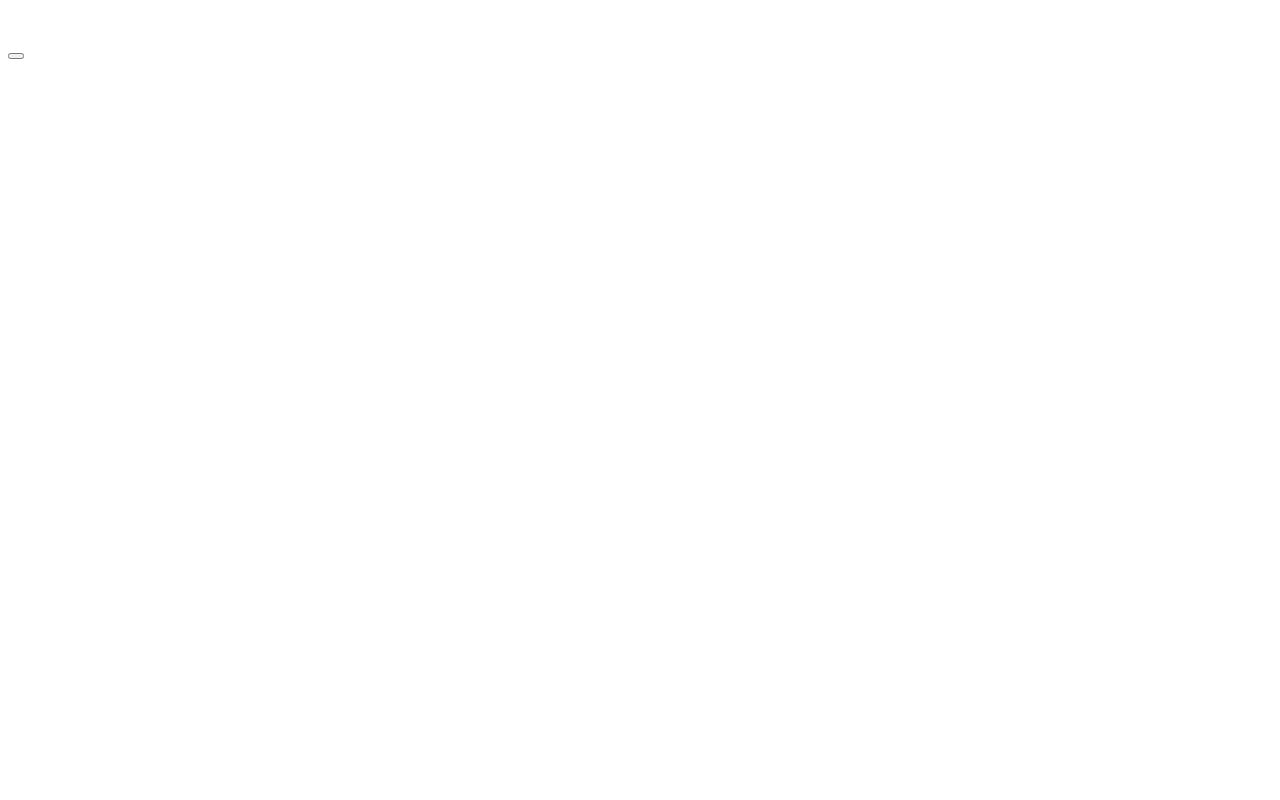
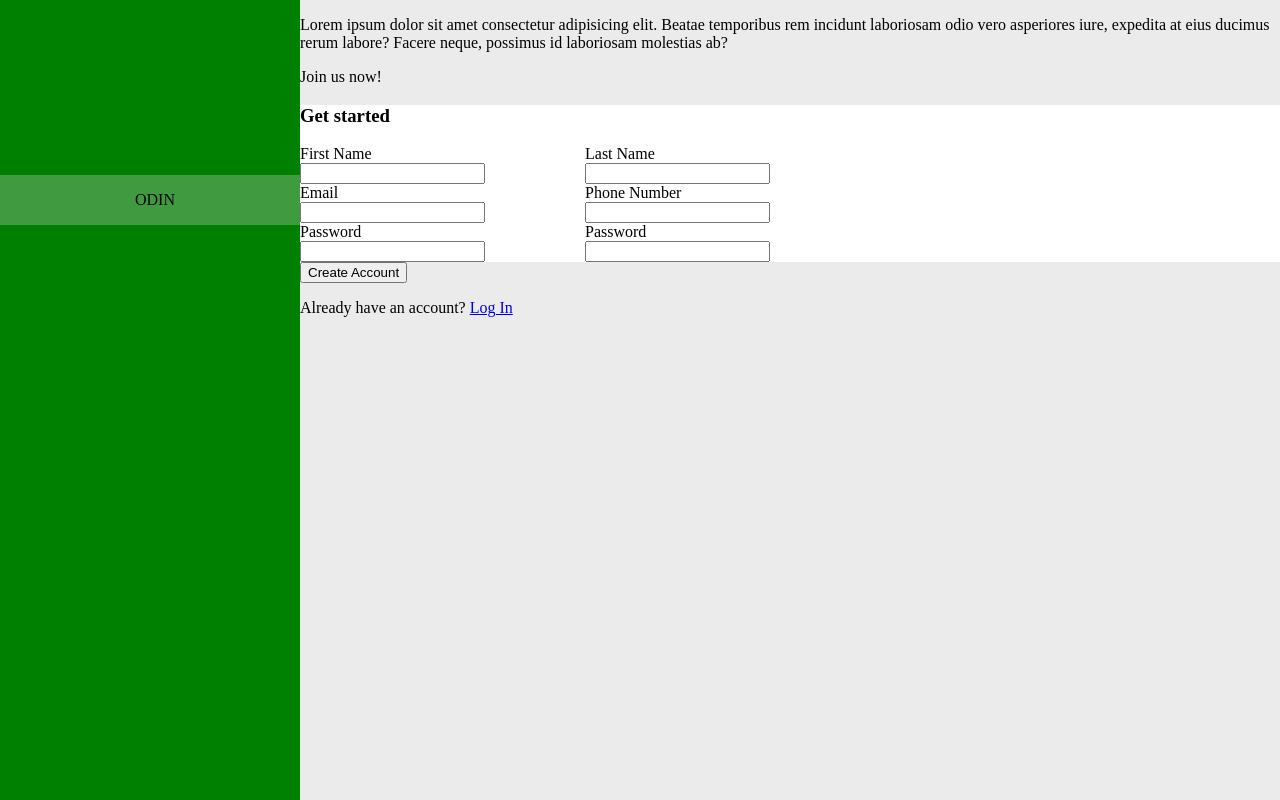
Before and after one commit to thonsm06/sign-up2, a plain HTML site: page index.html in a window 1280 px wide. Drawn offline with Linux system fonts and the light colour scheme.

Commit message:
Add text Start layout

```diff
--- a/index.html
+++ b/index.html
@@ -4,26 +4,60 @@
     <meta charset="UTF-8">
     <meta name="viewport" content="width=device-width, initial-scale=1.0">
     <title>Sign-Up!</title>
+    <link rel="stylesheet" href="style.css">
 </head>
 <body>
     <div class="left">
         <div class="logo-container">
             <img src="" alt="" class="logo">
-            <p class="name"></p>
+            <p class="name">ODIN</p>
         </div>
     </div>
     <div class="right">
         <div class="section-one">
-            <p></p>
-            <p></p>
+            <p>Lorem ipsum dolor sit amet consectetur adipisicing elit. Beatae temporibus rem incidunt laboriosam odio vero asperiores iure, expedita at eius ducimus rerum labore? Facere neque, possimus id laboriosam molestias ab?</p>
+            <p>Join us now!</p>
         </div>
         <div class="section-two">
-            <form action=""></form>
+            <form action="#" method="post">
+                <h3>Get started</h3>
+                <div class="form-container">
+                    <div class="row name">
+                        <div class="form-input">
+                            <label for="first-name">First Name</label>
+                            <input type="text" name="first-name" id="first-name">
+                        </div>
+                        <div class="form-input">
+                            <label for="last-name">Last Name</label>
+                            <input type="text" name="last-name" id="last-name">
+                        </div>
+                    </div>
+                    <div class="row contact">
+                        <div class="form-input">
+                            <label for="email">Email</label>
+                            <input type="email" name="email" id="email">
+                        </div>
+                        <div class="form-input">
+                            <label for="phone">Phone Number</label>
+                            <input type="number" name="phone" id="phone">
+                        </div>
+                    </div>
+                    <div class="row password">
+                        <div class="form-input">
+                            <label for="password">Password</label>
+                            <input type="password" name="password" id="password">
+                        </div>
+                        <div class="form-input">
+                            <label for="confirm-password">Password</label>
+                            <input type="password" name="confirm-password" id="confirm-password">
+                        </div>
+                    </div>
+                </div>
+            </form>
         </div>
         <div class="section-three">
-            <button></button>
-            <p></p>
-            <p></p>
+            <button type="submit">Create Account</button>
+            <p>Already have an account? <a href="#">Log In</a></p>
         </div>
     </div>
 </body>
--- a/style.css
+++ b/style.css
@@ -0,0 +1,52 @@
+body {
+    margin: 0;
+    display: flex;
+    /* width: 100vw;
+    height: 100vh; */
+}
+
+
+.left {
+    /* background-image: ; */
+    background-color: green;
+    width: 300px;
+    height: 100vh;
+    flex-shrink: 0;
+    display: flex;
+    flex-direction: column;
+    justify-content: center;
+}
+
+.logo-container {
+    background-color: rgba(211, 211, 211, 0.3);
+    position: relative;
+    top: -200px;
+    display: flex;
+    justify-content: center;
+    gap: 10px;
+}
+
+
+
+.right {
+
+    background-color: rgb(235, 235, 235);
+}
+
+form {
+   background-color: white;
+}
+.form-input {
+    display: flex;
+    flex-direction: column;
+}
+
+.form-container {
+    display: flex;
+    flex-direction: column;
+}
+
+.form-container>.row {
+    display: flex;
+    gap: 100px;
+}
```
